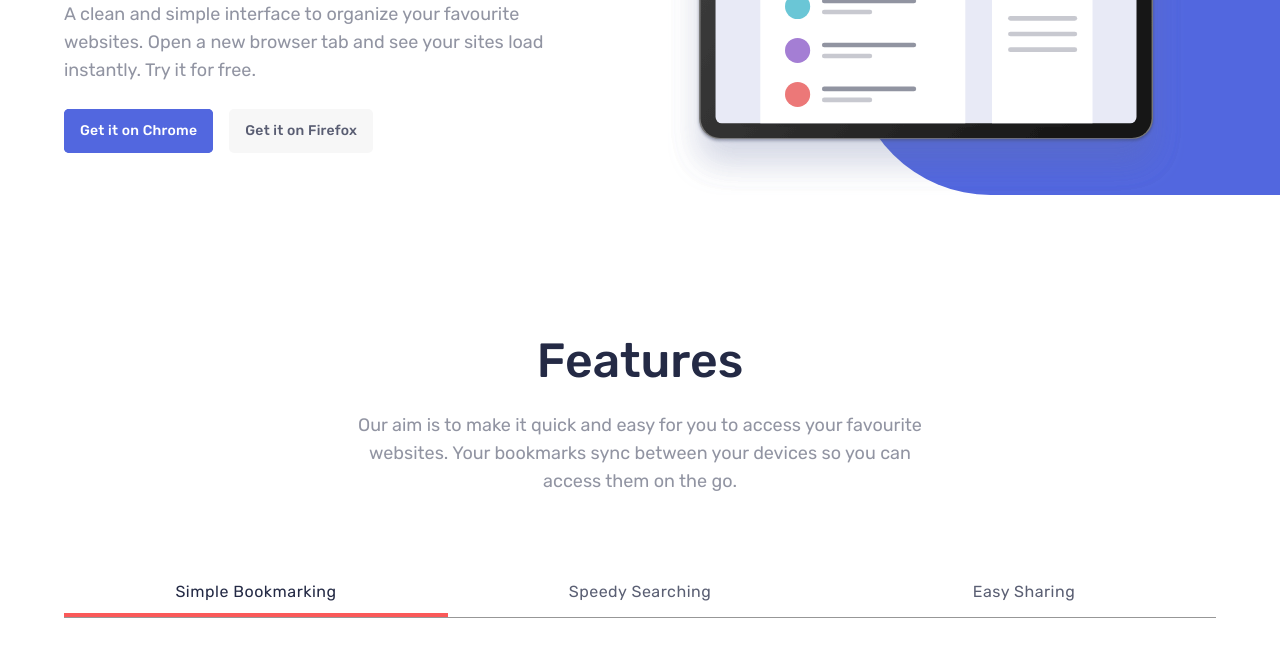
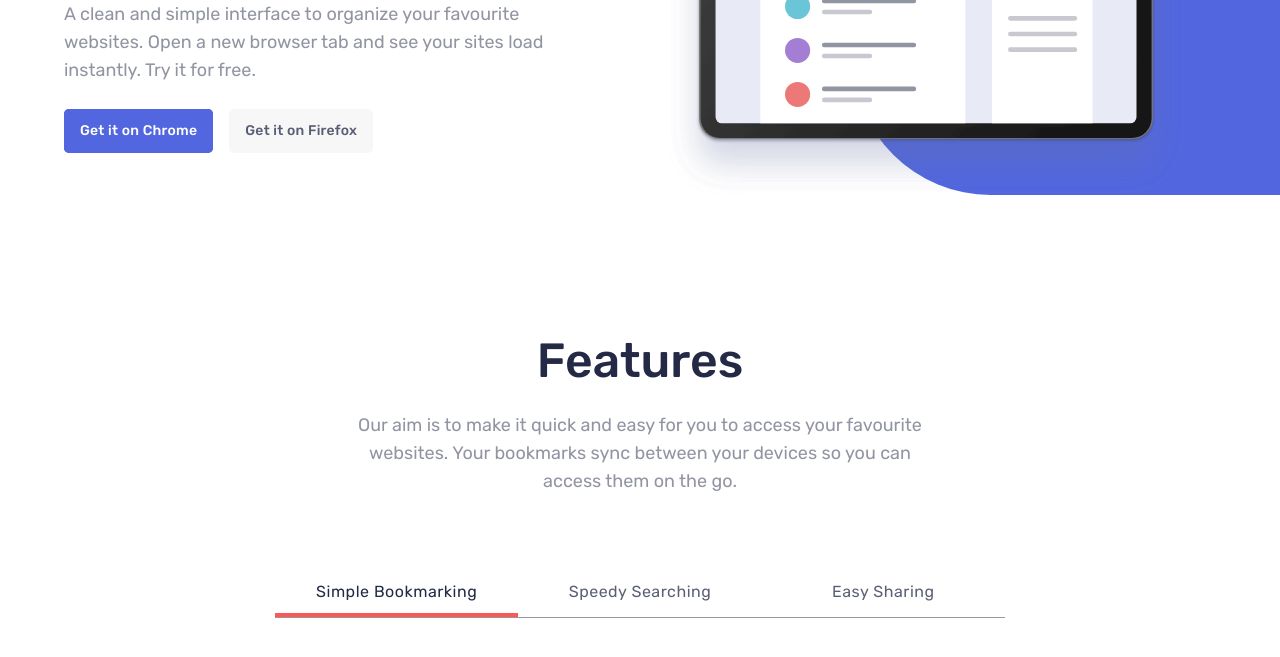
Before and after one commit to mihai3636/2026--bookmark-landing-page, a website: page index.html in a window 1280 px wide. Shown: the part 395-1052 px from the top of the page. Drawn offline with Linux system fonts and the light colour scheme; files whose address does not match are found by name.

Commit message:
Style tabs for desktop

```diff
--- a/index.html
+++ b/index.html
@@ -199,7 +199,7 @@
         </div>
 
         <ul
-          class="tabs tp-2-regular- md:tp-5-regular md:grid md:grid-cols-3"
+          class="tabs max-w-182.5 mx-auto tp-2-regular-mobile md:tp-5-regular md:grid md:grid-cols-3"
           role="tablist"
           aria-label="Features"
         >
```
Also changed, not shown: css/output.css.
